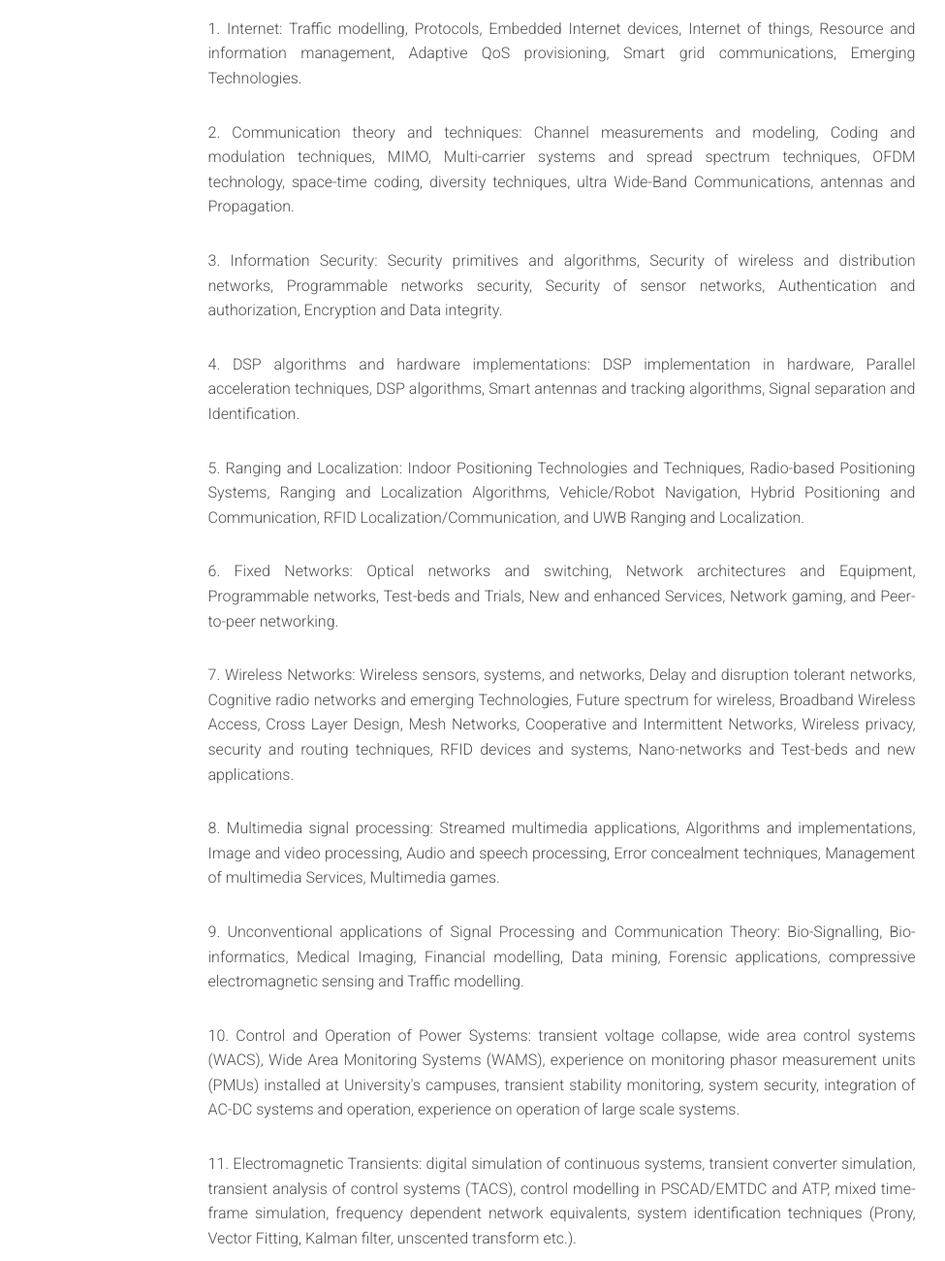
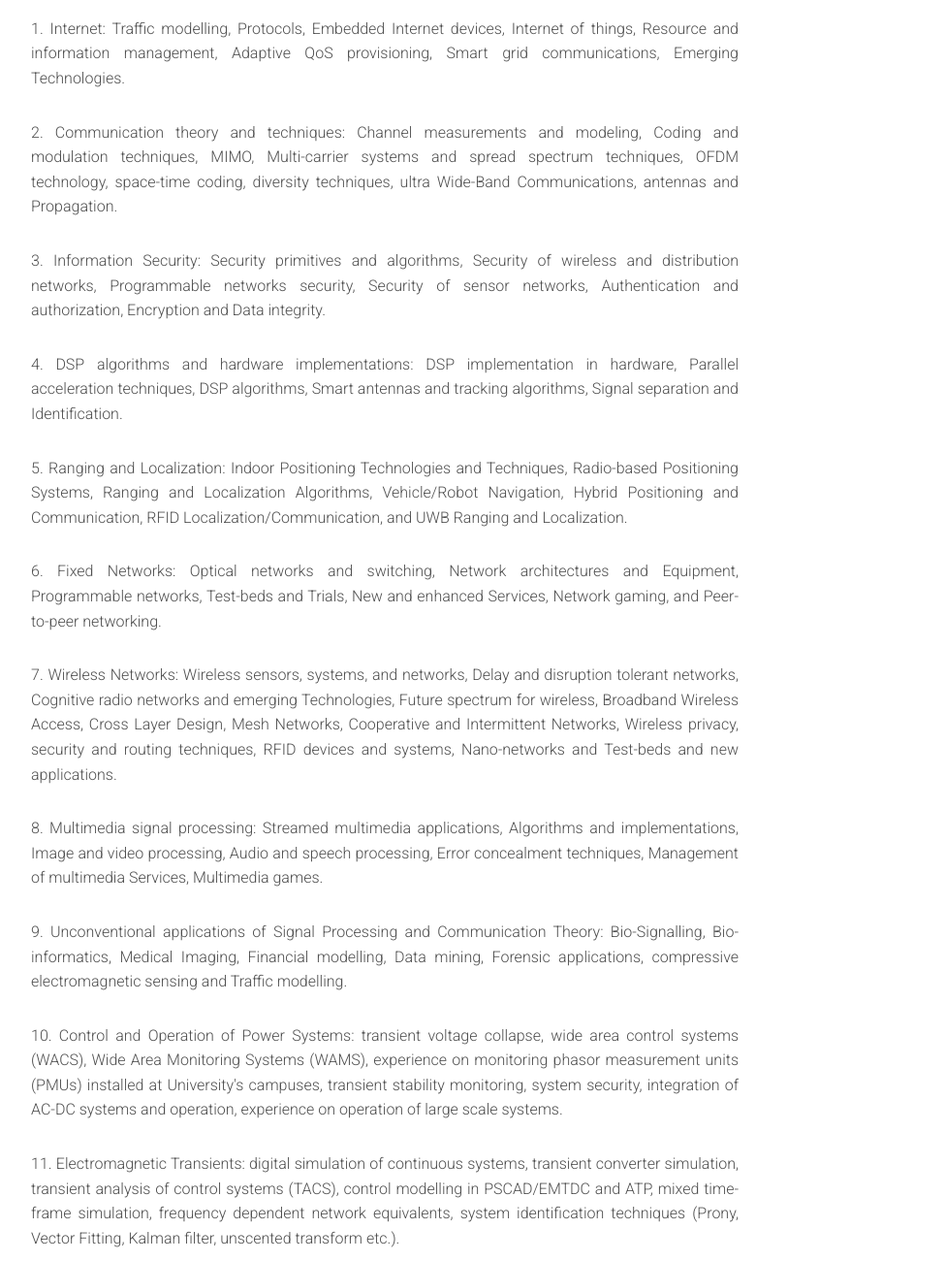
Before and after one commit to brunojus/wcnps2018, a website: page index.html in a window 1280 px wide. Shown: the part 4520-5820 px from the top of the page at 97% size, without its empty margins (53-1028 px from the left). Drawn offline with Linux system fonts and the light colour scheme; files whose address does not match are found by name.

Commit message:
Changing the text align

```diff
--- a/index.html
+++ b/index.html
@@ -359,25 +359,25 @@
                 </div>
             </div>
             <div class="title col-12 col-md-8" >
-                   <p style="text-align:justify; display: block; float: center; position: relative; left: 25%;">
+                   <p style="text-align:justify;">
                     1. Internet: Traffic modelling, Protocols, Embedded Internet devices, Internet of things, Resource and information management, Adaptive QoS provisioning, Smart grid communications, Emerging Technologies.
                   </p>
-                  <p style="text-align:justify; display: block; float: center; position: relative; left: 25%;">2. Communication theory and techniques: Channel measurements and modeling, Coding and modulation techniques, MIMO, Multi-carrier systems and spread spectrum techniques, OFDM technology, space-time coding, diversity techniques, ultra Wide-Band Communications, antennas and Propagation.</p>
-                  <p style="text-align:justify; display: block; float: center; position: relative; left: 25%;">3. Information Security: Security primitives and algorithms, Security of wireless and distribution networks, Programmable networks security, Security of sensor networks, Authentication and authorization, Encryption and Data integrity.
-                  </p><p style="text-align:justify; display: block; float: center; position: relative; left: 25%;" >4. DSP algorithms and hardware implementations: DSP implementation in hardware, Parallel acceleration techniques, DSP algorithms, Smart antennas and tracking algorithms, Signal separation and Identification.
-                  </p><p style="text-align:justify; display: block; float: center; position: relative; left: 25%;" >5. Ranging and Localization: Indoor Positioning Technologies and Techniques, Radio-based Positioning Systems, Ranging and Localization Algorithms, Vehicle/Robot Navigation, Hybrid Positioning and Communication, RFID Localization/Communication, and UWB Ranging and Localization.
-                  </p><p style="text-align:justify; display: block; float: center; position: relative; left: 25%;" >6. Fixed Networks: Optical networks and switching, Network architectures and Equipment, Programmable networks, Test-beds and Trials, New and enhanced Services, Network gaming, and Peer-to-peer networking.
-                  </p><p style="text-align:justify; display: block; float: center; position: relative; left: 25%;" >7. Wireless Networks: Wireless sensors, systems, and networks, Delay and disruption tolerant networks, Cognitive radio networks and emerging Technologies, Future spectrum for wireless, Broadband Wireless Access, Cross Layer Design, Mesh Networks, Cooperative and Intermittent Networks, Wireless privacy, security and routing techniques, RFID devices and systems, Nano-networks and Test-beds and new applications.
-                  </p><p style="text-align:justify; display: block; float: center; position: relative; left: 25%;" >8. Multimedia signal processing: Streamed multimedia applications, Algorithms and implementations, Image and video processing, Audio and speech processing, Error concealment techniques, Management of multimedia Services, Multimedia games.
-                  </p><p style="text-align:justify; display: block; float: center; position: relative; left: 25%;" >9. Unconventional applications of Signal Processing and Communication Theory: Bio-Signalling, Bio-informatics, Medical Imaging, Financial modelling, Data mining, Forensic applications, compressive electromagnetic sensing and Traffic modelling.
-                  </p><p style="text-align:justify; display: block; float: center; position: relative; left: 25%;" >10. Control and Operation of Power Systems: transient voltage collapse, wide area control systems (WACS), Wide Area Monitoring Systems (WAMS), experience on monitoring phasor measurement units (PMUs) installed at University's campuses, transient stability monitoring, system security, integration of AC-DC systems and operation, experience on operation of large scale systems.
-                  </p><p style="text-align:justify; display: block; float: center; position: relative; left: 25%;" >11. Electromagnetic Transients: digital simulation of continuous systems, transient converter simulation, transient analysis of control systems (TACS), control modelling in PSCAD/EMTDC and ATP, mixed time-frame simulation, frequency dependent network equivalents, system identification techniques (Prony, Vector Fitting, Kalman filter, unscented transform etc.).
-                  </p><p style="text-align:justify; display: block; float: center; position: relative; left: 25%;" >12. Non-Conventional Sources of Energy: wind energy, solar energy, energy from biomass, photovoltaic systems and integration at the conventional power grid, experience with non-conventional source of energy systems.
-                  </p><p style="text-align:justify; display: block; float: center; position: relative; left: 25%;" >13. Power System Modelling and Simulation: optimal power flow, power system stability, FACTS devices, HVDC, VSC, wind farm and controls, islanding detection methods, power system restoration dynamics, uncertainty quantification, power system analysis, numerical linear algebra applied to power system modelling and simulation, experience on tool simulations.
-                  </p><p style="text-align:justify; display: block; float: center; position: relative; left: 25%;" >14. Power System Planning: transmission network expansion planning, economic dispatch, environmental cost studies and their application, advances in simulation and modeling tools &amp; techniques, use of emerging and innovative technologies within the realm of PMUs, FACTS and HVDC, planning and operations with increasing penetration of renewable generation.
-                  </p><p style="text-align:justify; display: block; float: center; position: relative; left: 25%;" >15. Power System Protection: conventional and numerical relaying, phasor estimation algorithms, special protection schemes, impact of instrument transformers on signal distortions, recent advances on fault localization methods, high impedance fault detection.
-                  </p><p style="text-align:justify; display: block; float: center; position: relative; left: 25%;" >16. Power Quality: harmonica power flow computation, source of harmonics, impact of harmonics on power quality and losses in power systems, modelling of flicker penetration, solutions to compensate for and reduce harmonics, insertion of electric car as a new type of load, well succeeded experiences on power quality.
-                  </p><p style="text-align:justify; display: block; float: center; position: relative; left: 25%;" >17. Smart Grids: smarter electricity systems, economic growth and environmental goals, technologies and policies that help to attain global energy and climate goals, future demand and supply, electrification of transport, electric vehicles and plug-in hybrid electric vehicles, electric vehicle charging Infrastructure, system and cyber security, Information and communications technology integration, advanced metering infrastructure, customer-side systems.</p></div>
+                  <p style="text-align:justify;">2. Communication theory and techniques: Channel measurements and modeling, Coding and modulation techniques, MIMO, Multi-carrier systems and spread spectrum techniques, OFDM technology, space-time coding, diversity techniques, ultra Wide-Band Communications, antennas and Propagation.</p>
+                  <p style="text-align:justify; ">3. Information Security: Security primitives and algorithms, Security of wireless and distribution networks, Programmable networks security, Security of sensor networks, Authentication and authorization, Encryption and Data integrity.
+                  </p><p style="text-align:justify; " >4. DSP algorithms and hardware implementations: DSP implementation in hardware, Parallel acceleration techniques, DSP algorithms, Smart antennas and tracking algorithms, Signal separation and Identification.
+                  </p><p style="text-align:justify; " >5. Ranging and Localization: Indoor Positioning Technologies and Techniques, Radio-based Positioning Systems, Ranging and Localization Algorithms, Vehicle/Robot Navigation, Hybrid Positioning and Communication, RFID Localization/Communication, and UWB Ranging and Localization.
+                  </p><p style="text-align:justify; " >6. Fixed Networks: Optical networks and switching, Network architectures and Equipment, Programmable networks, Test-beds and Trials, New and enhanced Services, Network gaming, and Peer-to-peer networking.
+                  </p><p style="text-align:justify; " >7. Wireless Networks: Wireless sensors, systems, and networks, Delay and disruption tolerant networks, Cognitive radio networks and emerging Technologies, Future spectrum for wireless, Broadband Wireless Access, Cross Layer Design, Mesh Networks, Cooperative and Intermittent Networks, Wireless privacy, security and routing techniques, RFID devices and systems, Nano-networks and Test-beds and new applications.
+                  </p><p style="text-align:justify; " >8. Multimedia signal processing: Streamed multimedia applications, Algorithms and implementations, Image and video processing, Audio and speech processing, Error concealment techniques, Management of multimedia Services, Multimedia games.
+                  </p><p style="text-align:justify; " >9. Unconventional applications of Signal Processing and Communication Theory: Bio-Signalling, Bio-informatics, Medical Imaging, Financial modelling, Data mining, Forensic applications, compressive electromagnetic sensing and Traffic modelling.
+                  </p><p style="text-align:justify; " >10. Control and Operation of Power Systems: transient voltage collapse, wide area control systems (WACS), Wide Area Monitoring Systems (WAMS), experience on monitoring phasor measurement units (PMUs) installed at University's campuses, transient stability monitoring, system security, integration of AC-DC systems and operation, experience on operation of large scale systems.
+                  </p><p style="text-align:justify; " >11. Electromagnetic Transients: digital simulation of continuous systems, transient converter simulation, transient analysis of control systems (TACS), control modelling in PSCAD/EMTDC and ATP, mixed time-frame simulation, frequency dependent network equivalents, system identification techniques (Prony, Vector Fitting, Kalman filter, unscented transform etc.).
+                  </p><p style="text-align:justify; " >12. Non-Conventional Sources of Energy: wind energy, solar energy, energy from biomass, photovoltaic systems and integration at the conventional power grid, experience with non-conventional source of energy systems.
+                  </p><p style="text-align:justify; " >13. Power System Modelling and Simulation: optimal power flow, power system stability, FACTS devices, HVDC, VSC, wind farm and controls, islanding detection methods, power system restoration dynamics, uncertainty quantification, power system analysis, numerical linear algebra applied to power system modelling and simulation, experience on tool simulations.
+                  </p><p style="text-align:justify; " >14. Power System Planning: transmission network expansion planning, economic dispatch, environmental cost studies and their application, advances in simulation and modeling tools &amp; techniques, use of emerging and innovative technologies within the realm of PMUs, FACTS and HVDC, planning and operations with increasing penetration of renewable generation.
+                  </p><p style="text-align:justify; " >15. Power System Protection: conventional and numerical relaying, phasor estimation algorithms, special protection schemes, impact of instrument transformers on signal distortions, recent advances on fault localization methods, high impedance fault detection.
+                  </p><p style="text-align:justify; " >16. Power Quality: harmonica power flow computation, source of harmonics, impact of harmonics on power quality and losses in power systems, modelling of flicker penetration, solutions to compensate for and reduce harmonics, insertion of electric car as a new type of load, well succeeded experiences on power quality.
+                  </p><p style="text-align:justify; " >17. Smart Grids: smarter electricity systems, economic growth and environmental goals, technologies and policies that help to attain global energy and climate goals, future demand and supply, electrification of transport, electric vehicles and plug-in hybrid electric vehicles, electric vehicle charging Infrastructure, system and cyber security, Information and communications technology integration, advanced metering infrastructure, customer-side systems.</p></div>
 
     </section>
     <section id="organization" class="section faq">
```
